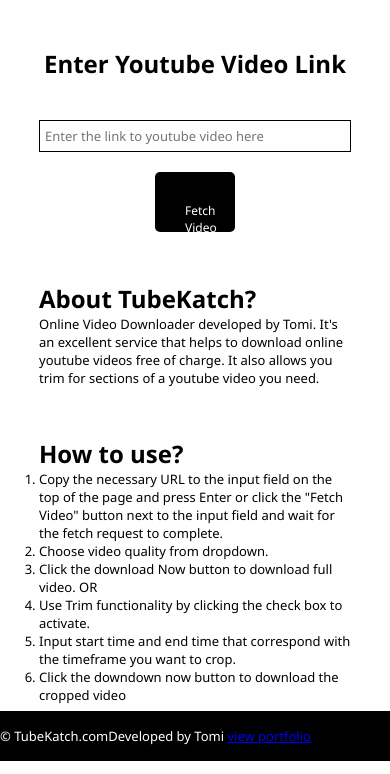
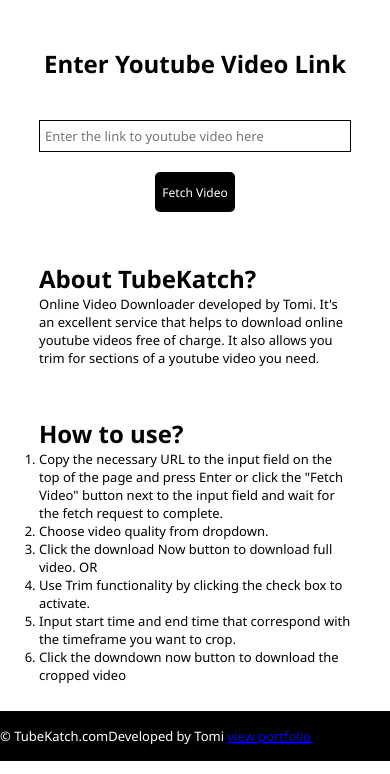
Before and after one commit to Oluwatomisin-code/TubeKatch, a website: page views/index.html in a window 390 px wide. Shown: the part 83-857 px from the top of the page. Drawn offline with Linux system fonts and the light colour scheme; files that its build step writes are made by us from their sources; files whose address does not match are found by name.

Commit message:
fixing fetch button

```diff
--- a/public/style.css
+++ b/public/style.css
@@ -341,7 +341,9 @@
         cursor: pointer;
         font-size: 12px;
         border-radius: 5px;
-        padding: 30px;
+        display: flex;
+        justify-content: center;
+        align-items: center;
     }
     .video-data {
         display: none;
```
